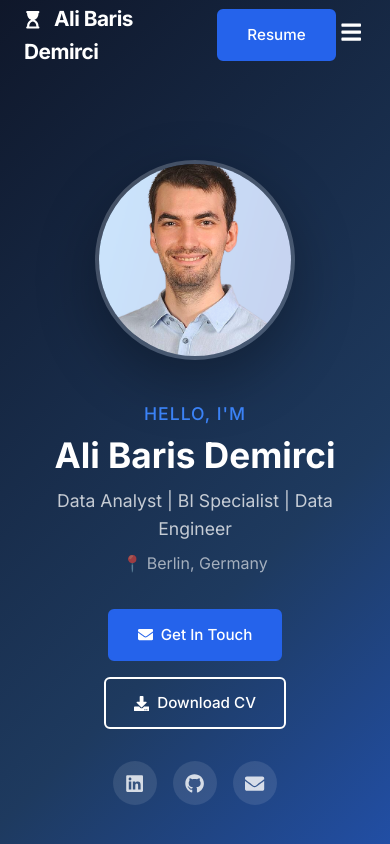
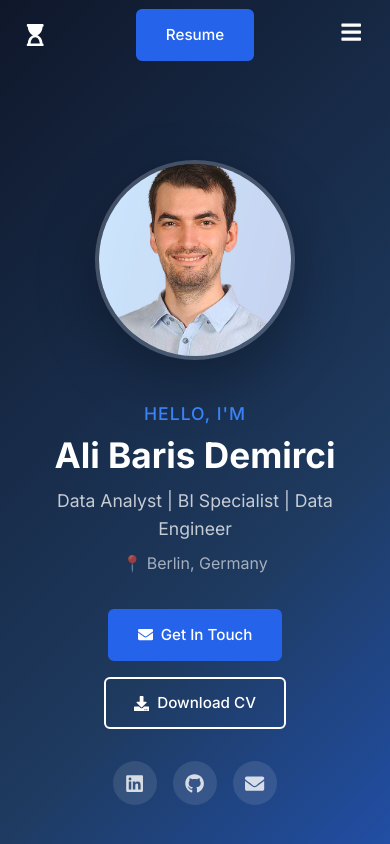
Before and after one commit to ali-baris-demirci/ali-baris-demirci.github.io, a React (Vite) app: page / in a window 390 px wide. Shown: the top 844 px of the page. Built offline with nearby package versions, Linux system fonts and the light colour scheme.

Commit message:
Icon-only logo, favicon, cleanup

```diff
--- a/index.html
+++ b/index.html
@@ -6,6 +6,7 @@
     <meta name="description" content="Ali Baris Demirci — Data Analyst | BI Specialist | Data Engineer. Portfolio showcasing 6+ years of experience in analytics, dashboards, and data engineering." />
     <meta name="keywords" content="Data Analyst, BI Specialist, Data Engineer, Power BI, SQL, Python, Portfolio" />
     <meta name="author" content="Ali Baris Demirci" />
+    <link rel="icon" type="image/svg+xml" href="/favicon.svg" />
     <link rel="preconnect" href="https://fonts.googleapis.com">
     <link rel="preconnect" href="https://fonts.gstatic.com" crossorigin>
     <link href="https://fonts.googleapis.com/css2?family=Inter:wght@300;400;500;600;700&display=swap" rel="stylesheet">
--- a/src/components/Footer.jsx
+++ b/src/components/Footer.jsx
@@ -10,7 +10,9 @@ const Footer = () => {
       <div className="footer__container container">
         <div className="footer__top">
           <div className="footer__brand">
-            <span className="footer__logo"><FaHourglassStart className="footer__logo-icon" /> {personalInfo.name}</span>
+            <span className="footer__logo">
+              <FaHourglassStart className="footer__logo-icon" />
+            </span>
             <p className="footer__tagline">
               Turning data into decisions, one dashboard at a time.
             </p>
@@ -45,9 +47,6 @@ const Footer = () => {
           <p className="footer__copyright">
             © {currentYear} Ali Baris Demirci. All rights reserved.
           </p>
-          <p className="footer__made">
-            ""
-          </p>
         </div>
       </div>
     </footer>
--- a/src/components/Navbar.jsx
+++ b/src/components/Navbar.jsx
@@ -1,7 +1,7 @@
 import { useState, useEffect } from 'react'
 import { Link } from 'react-scroll'
 import { navLinks, personalInfo } from '../data/portfolioData'
-import { FaBars, FaTimes, FaHourglassStart} from 'react-icons/fa'
+import { FaBars, FaTimes, FaHourglassStart } from 'react-icons/fa'
 import '../styles/Navbar.css'
 
 const Navbar = () => {
@@ -28,8 +28,9 @@ const Navbar = () => {
           duration={500}
           className="navbar__logo"
           onClick={closeMenu}
+          aria-label="Back to top"
         >
-          <FaHourglassStart className="navbar__logo-icon" /> {personalInfo.name}
+          <FaHourglassStart className="navbar__logo-icon" />
         </Link>
 
         <ul className={`navbar__links ${menuOpen ? 'navbar__links--open' : ''}`}>
--- a/src/styles/Footer.css
+++ b/src/styles/Footer.css
@@ -20,10 +20,21 @@
 }
 
 .footer__logo {
+  display: inline-flex;
+  align-items: center;
   font-size: 1.2rem;
   font-weight: 700;
   color: white;
-  letter-spacing: -0.5px;
+}
+
+.footer__logo-icon {
+  font-size: 1.3rem;
+  transition: var(--transition);
+}
+
+.footer__logo-icon:hover {
+  transform: rotate(180deg);
+  color: var(--accent);
 }
 
 .footer__tagline {
@@ -104,9 +115,4 @@
     gap: 8px;
     text-align: center;
   }
-  .footer__logo-icon {
-    margin-right: 8px;
-    font-size: 1rem;
-    vertical-align: middle;
-  }
 }
--- a/src/styles/Navbar.css
+++ b/src/styles/Navbar.css
@@ -29,16 +29,27 @@
 
 /* Logo */
 .navbar__logo {
+  display: flex;
+  align-items: center;
   font-size: 1.3rem;
   font-weight: 700;
   color: white;
   cursor: pointer;
   transition: var(--transition);
-  letter-spacing: -0.5px;
 }
 
 .navbar--scrolled .navbar__logo {
   color: var(--primary);
+}
+
+.navbar__logo-icon {
+  font-size: 1.4rem;
+  transition: var(--transition);
+}
+
+.navbar__logo:hover .navbar__logo-icon {
+  transform: rotate(180deg);
+  color: var(--accent);
 }
 
 /* Links */
@@ -160,9 +171,4 @@
   .navbar__toggle {
     display: block;
   }
-  .navbar__logo-icon {
-    margin-right: 8px;
-    font-size: 1.1rem;
-    vertical-align: middle;
-  }
 }
```
Also changed, not shown: public/favicon.svg (added).
